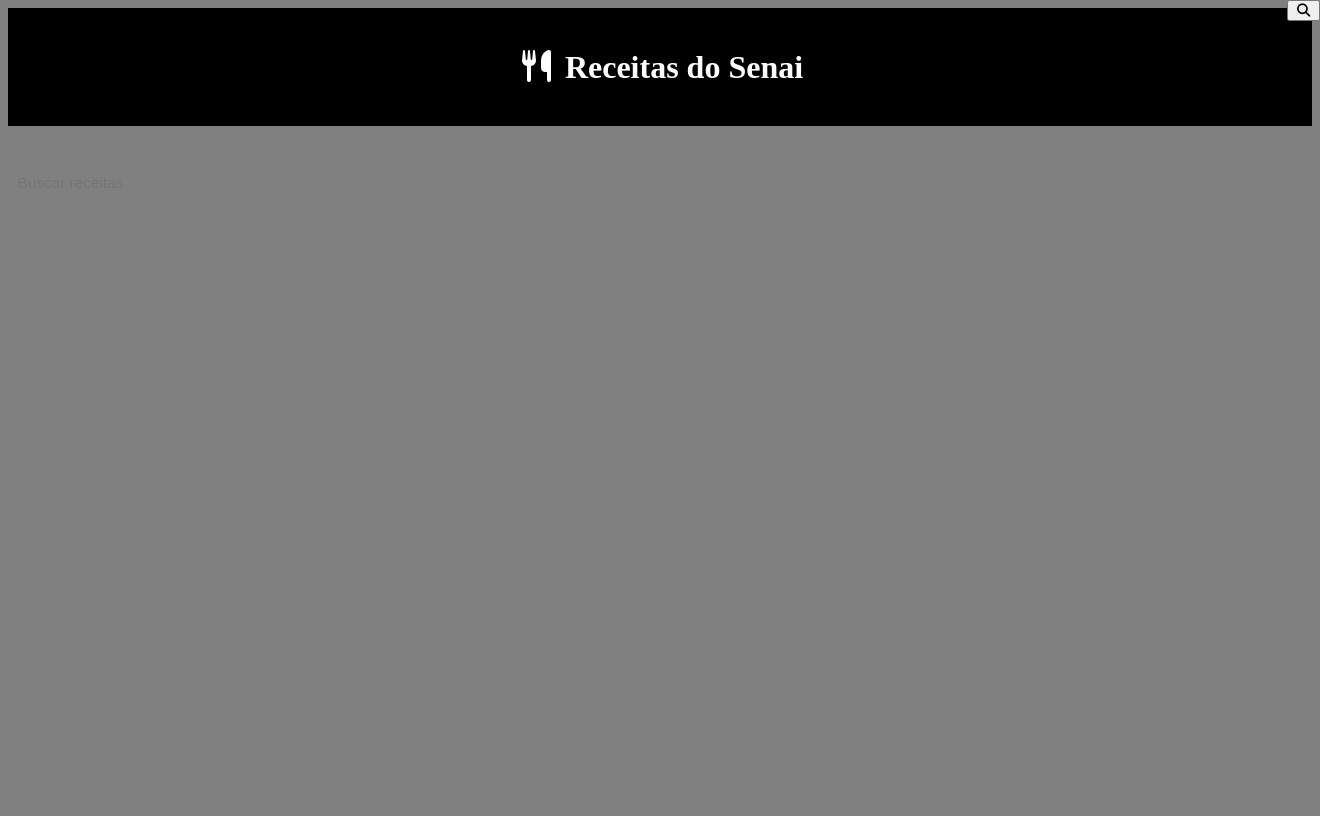
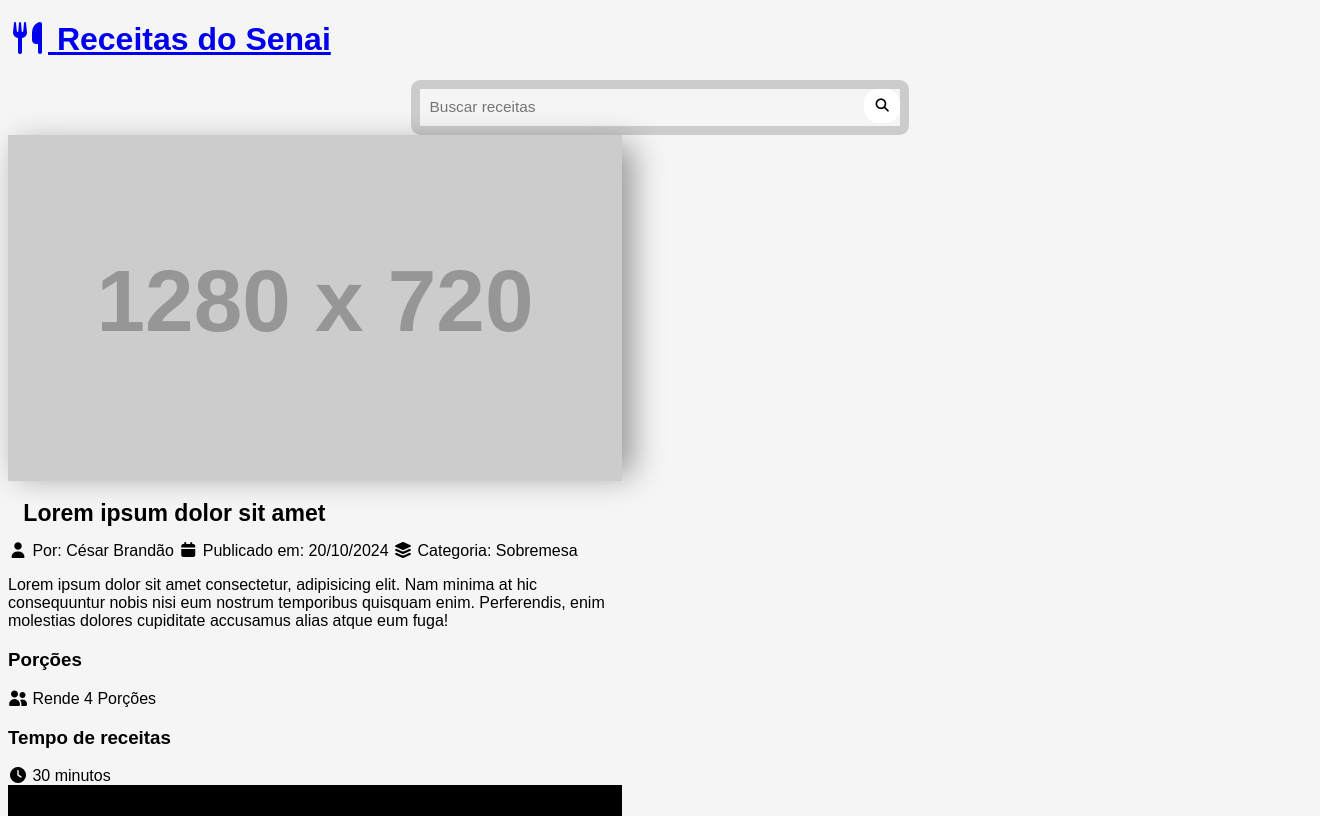
Before and after one commit to EduMt0/SenaiDJPython, a Django app: page / in a window 1320 px wide; the page is wider, and only the part inside the window is pictured. Before the commit the page ends 126 px from the top of that part, so only its background shows below. Run offline with Django 5.2, Linux system fonts and the light colour scheme; grey boxes labelled with a size stand in for pictures from a placeholder-image service; some libraries are stand-ins or nearby versions.

Commit message:
aula3 - Dj

```diff
--- a/receitas/templates/page/home.html
+++ b/receitas/templates/page/home.html
@@ -1,23 +1,54 @@
 <!DOCTYPE html>
 <html lang="pt-BR">
-
+{% include "parciais/head.html" %}
 {% include "parciais/cabecalho.html" %}
-{% include "parciais/head.html" %}
 
 <body>
     {% include "parciais/buscador.html" %}
     <main class="principal-conteudo-container">
-        <div class="principal-conteudo"></div>
-        <div class="temp"></div>
-        <div class="temp"></div>
-        <div class="temp"></div>
-        <div class="temp"></div>
-        <div class="temp"></div>
-        <div class="temp"></div>
-        <div class="temp"></div>
-        <div class="temp"></div>
-        <div class="temp"></div>
-        <div class="temp"></div>
+        <div class="principal-conteudo-lista">
+            <div class="receita-card">
+                <img src="https://placehold.co/1280x720/orange/black"&gt;
+            </div>
+            <h2 class="receita-titulo">Lorem ipsum dolor sit amet</h2>
+            <div class="receitas-autor">
+                <span class="receitas-autor-item">
+                    <i class="fas fa-user"></i>
+                    Por: César Brandão
+                </span>
+                <span class="receitas-autor-item">
+                    <i class="fas fa-calendar"></i>
+                    Publicado em: 20/10/2024
+                </span>
+                <span class="receitas-autor-item">
+                    <i class="fas fa-layer-group"></i>
+                    Categoria: Sobremesa
+                </span>
+                <div class="receita-descrição">
+                    <p>
+                        Lorem ipsum dolor sit amet consectetur, adipisicing elit. Nam minima at hic consequuntur nobis
+                        nisi eum nostrum temporibus quisquam enim. Perferendis, enim molestias dolores cupiditate
+                        accusamus alias atque eum fuga!
+                    </p>
+                </div>
+                <div class="receita-meta-servindo">
+                    <h3>Porções</h3>
+                    <i class ="fas fa-user-friends"></i>
+                    Rende 4 Porções
+                </div>
+                <div class="receitas-meta-preparo">
+                    <h3>Tempo de receitas</h3>
+                    <i class="fas fa-clock"></i>
+                    30 minutos
+                </div>
+            </div>
+            <footer class="receitas-footer">
+                <a href="Colocar o link aqui" class="btn btn-primary">
+
+                </a>
+            </footer>
+        </div>
     </main>
 </body>
+
 </html>
--- a/receitas/templates/parciais/buscador.html
+++ b/receitas/templates/parciais/buscador.html
@@ -1,7 +1,6 @@
 <div class="buscador-container">
-    <form class="form-buscador" action="" name="search" method="get">
-        <input class="entrada-buscador" type="text" name="q"
-            placeholder="Buscar receitas"></input>
+    <form class="form-buscador" action="/" name="search" method="get">
+        <input class="entrada-buscador" type="text" name="q" placeholder="Buscar receitas">
         <button class="botao-buscador" type="submit">
             <i class="fas fa-search"></i>
         </button>
--- a/receitas/templates/parciais/cabecalho.html
+++ b/receitas/templates/parciais/cabecalho.html
@@ -1,7 +1,7 @@
 <header class="Principal-Cabecalho-Container">
         <h1>
             <a class="Logo-Principal" href="/">
-                <i class="fa-solid fa-utensils"></i>
+                <i class="fa-solid fa-utensils"> </i>
                 <span> Receitas do {{ nome }} </span>
             </a>
         </h1>
--- a/receitas/templates/parciais/estilo.html
+++ b/receitas/templates/parciais/estilo.html
@@ -1,81 +1,133 @@
 <style>
-    html{
+    html {
         font-size: 60%;
     }
 
-    body{
+    body {
         font-size: 16px;
-        background-color: gray;
+        background-color: rgb(236, 234, 234);
+        font-family: sans-serif;
+        color: black;
+        background: whitesmoke;
     }
 
-    .Principal-Cabecalho-Container{
-        background-color: black;
-        padding: 32px;
-    }
 
-    .Principal-Cabecalho-Container{
-        background-color: black;
+    .principal-cabecalho-container {
+        background-color: #13141f;
         padding: 2rem 0;
+        /* 1.6 rem vale 16 pixels */
         margin-bottom: 4rem;
         text-align: center;
     }
 
-    .Logo-Principal{
+    .logo-principal {
         color: white;
         text-decoration: none;
     }
 
-    .from-buscador{
-        border: 1rem solid gray;
-        max-width: 25rem;
+    .form-buscador {
+        border: 1rem solid #ccc;
+        max-width: 50rem;
         margin: 0 auto;
         border-radius: 1rem;
         position: relative;
-        transition: all 0.3s;
+        transition: all 0.3s ease-in-out;
     }
 
-    .entrada-buscador, botao-buscador{
+    .entrada-buscador,
+    .botao-buscador {
         border: none;
         background: none;
         outline: none;
         padding: 1rem;
     }
 
-    .entrada-buscador{
+    .entrada-buscador {
         width: 100%;
         font-size: 1.6rem;
         padding-right: 4rem;
     }
 
-    .botao-buscador{
+    .botao-buscador {
         position: absolute;
         top: 0;
         right: 0;
+        border-radius: 1.5rem;
     }
 
-    .botao-buscador:focus{
-        outline: 1px solid ;
+    .botao-buscador:focus {
+        outline: 1px solid #13141f;
+        background: rgb(255, 255, 255);
+    }
+
+    .form-buscador:focus-within,
+    .botao-buscador {
+        border-color: #13141f;
         background-color: white;
     }
 
-    .from-buscador:focus-within{
-        border-color: black;
-        background-color: white;
+    .principal-conteudo-container {
+        padding-top: 0;
     }
 
-    .principal-conteudo-lista{
+    .principal-conteudo-lista {
         display: grid;
-        grid-template-columns: repeat(auto-fit, minmax(25rem, 1fr));
+        grid-template-columns: repeat(auto-fit, minmax(340px, 1fr));
+
         gap: 4rem;
-        background-color: blue;
-
+        background: white;
+        max-width: 64rem;
+        box-shadow: 10px 10px 30px rgba(0, 0, 0, 0.4);
+        transition: all 300ms ease-in-out;
+        transform: scale(1);
     }
 
-    .temp{
-        background: red;
+    .principal-conteudo-lista:hover {
+        box-shadow: 20px 20px 40px rgba(0, 0, 0, 0.6);
+        transform: scale(1.05);
+    }
 
+    .receita-card {
+        max-width: 100%;
+        height: 330px;
+    }
+
+    .receita-card img {
+        max-width: 100%;
+    }
+
+    .receita-titulo{
+        font-size: 2.4rem;
+        margin: 1.6rem;
+    }
+
+    .receita-autor{
+        display: flex;
+        flex-wrap: wrap;
+        gap: 1.6rem;
+        margin: 0 1.6rem 1.6rem 1.6rem;
+        font-size: 1.4rem;
+        color: #555;
+    }
+
+    .receita-meta {
+        display: flex;
+        background: #ccc;
+        padding: 1.6rem 17rem;
+        border-top: black 2px solid;
     }
 
 
+    .temp {
+        background: red;
+    }
 
+    .receitas-footer {
+        text-align: center;
+        margin-top: 0rem;
+        padding-bottom: 2rem;
+        background: black;
+        text-decoration: none;
+        padding: 1.6rem 16rem;
+    }
 </style>
--- a/receitas/templates/parciais/head.html
+++ b/receitas/templates/parciais/head.html
@@ -2,20 +2,18 @@
     <meta charset="UTF-8">
     <meta name="viewport" content="width=device-width, initial-scale=1.0">
     <title>Senai HTML</title>
-    <link rel="stylesheet"
-        href="https://cdnjs.cloudflare.com/ajax/libs/font-awesome/7.0.1/css/fontawesome.min.css"
+
+    <link rel="stylesheet" href="https://cdnjs.cloudflare.com/ajax/libs/font-awesome/7.0.1/css/fontawesome.min.css"
         integrity="sha512-M5Kq4YVQrjg5c2wsZSn27Dkfm/2ALfxmun0vUE3mPiJyK53hQBHYCVAtvMYEC7ZXmYLg8DVG4tF8gD27WmDbsg=="
-        crossorigin="anonymous" referrerpolicy="no-referrer">
+        crossorigin="anonymous" referrerpolicy="no-referrer" />
 
-    <link rel="stylesheet"
-        href="https://cdnjs.cloudflare.com/ajax/libs/font-awesome/7.0.1/css/solid.min.css"
+    <link rel="stylesheet" href="https://cdnjs.cloudflare.com/ajax/libs/font-awesome/7.0.1/css/solid.min.css"
         integrity="sha512-EHa6vH03/Ty92WahM0/tet1Qicl76zihDCkBnFhN3kFGQkC+mc86d7V+6y2ypiLbk3h0beZAGdUpzfMcb06cMg=="
-        crossorigin="anonymous" referrerpolicy="no-referrer">
+        crossorigin="anonymous" referrerpolicy="no-referrer" />
 
-    <link rel="stylesheet"
-        href="https://cdnjs.cloudflare.com/ajax/libs/font-awesome/7.0.1/css/brands.min.css"
+    <link rel="stylesheet" href="https://cdnjs.cloudflare.com/ajax/libs/font-awesome/7.0.1/css/brands.min.css"
         integrity="sha512-WxpJXPm/Is1a/dzEdhdaoajpgizHQimaLGL/QqUIAjIihlQqlPQb1V9vkGs9+VzXD7rgI6O+UsSKl4u5K36Ydw=="
-        crossorigin="anonymous" referrerpolicy="no-referrer">
+        crossorigin="anonymous" referrerpolicy="no-referrer" />
 
-{% include "parciais/estilo.html" %}
+    {% include "parciais/estilo.html" %}
 </head>
```
